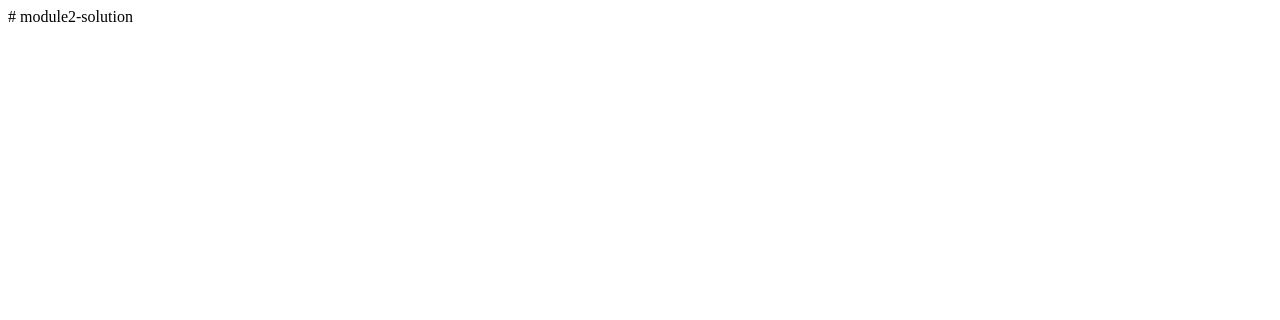
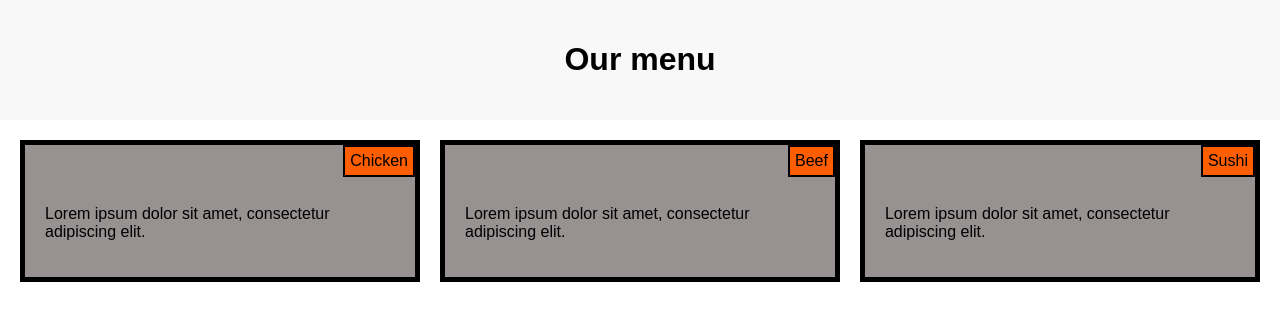
Before and after one commit to senojeebandara/module2-solution, a plain HTML site: page index.html in a window 1280 px wide. Drawn offline with Linux system fonts and the light colour scheme.

Commit message:
Add files via upload

```diff
--- a/index.html
+++ b/index.html
@@ -1 +1,32 @@
-# module2-solution
+<!DOCTYPE html>
+<html lang="en">
+<head>
+    <meta charset="UTF-8">
+    <meta name="viewport" content="width=device-width, initial-scale=1.0">
+    <title>Module2-Solution</title>
+    <link rel="stylesheet" href="style.css">
+</head>
+<body>
+    <header>
+        <h1>Our menu</h1>
+    </header>
+
+    <div class="container">
+        <section class="section" id="chicken">
+            <div class="title">Chicken</div>
+            <p>Lorem ipsum dolor sit amet, consectetur adipiscing elit.</p>
+        </section>
+
+        <section class="section" id="beef">
+            <div class="title">Beef</div>
+            <p>Lorem ipsum dolor sit amet, consectetur adipiscing elit.</p>
+        </section>
+
+        <section class="section" id="sushi">
+            <div class="title">Sushi</div>
+            <p>Lorem ipsum dolor sit amet, consectetur adipiscing elit.</p>
+        </section>
+
+    </div>
+</body>
+</html>
--- /dev/null
+++ b/style.css
@@ -0,0 +1,68 @@
+body {
+    font-family: Arial, sans-serif;
+    margin: 0;
+    padding: 0;
+}
+
+header {
+    text-align: center;
+    padding: 20px;
+    background-color: #f8f8f8;
+}
+
+.container {
+    display: flex;
+    flex-wrap: wrap;
+    padding: 10px;
+    box-sizing: border-box;
+}
+
+.section {
+    border: 5px solid #000;
+    box-sizing: border-box;
+    padding: 20px;
+    position: relative;
+    background-color: #979191;
+    margin: 10px;
+}
+
+.section .title {
+    position: absolute;
+    top: 0;
+    right: 0;
+    background-color: #ff5e00;
+    padding: 5px;
+    border: 2px solid #000;
+}
+
+p {
+    margin-top: 40px;
+}
+
+/* Desktop View */
+@media (min-width: 992px) {
+    .section {
+        width: calc(33.333% - 20px);
+        margin: 10px;
+    }
+}
+
+/* Tablet View */
+@media (min-width: 768px) and (max-width: 991px) {
+    .section {
+        width: calc(50% - 20px);
+        margin: 10px;
+    }
+
+    .section:nth-child(3) {
+        width: calc(100% - 20px);
+    }
+}
+
+/* Mobile View */
+@media (max-width: 767px) {
+    .section {
+        width: calc(100% - 20px);
+        margin: 10px;
+    }
+}
```
